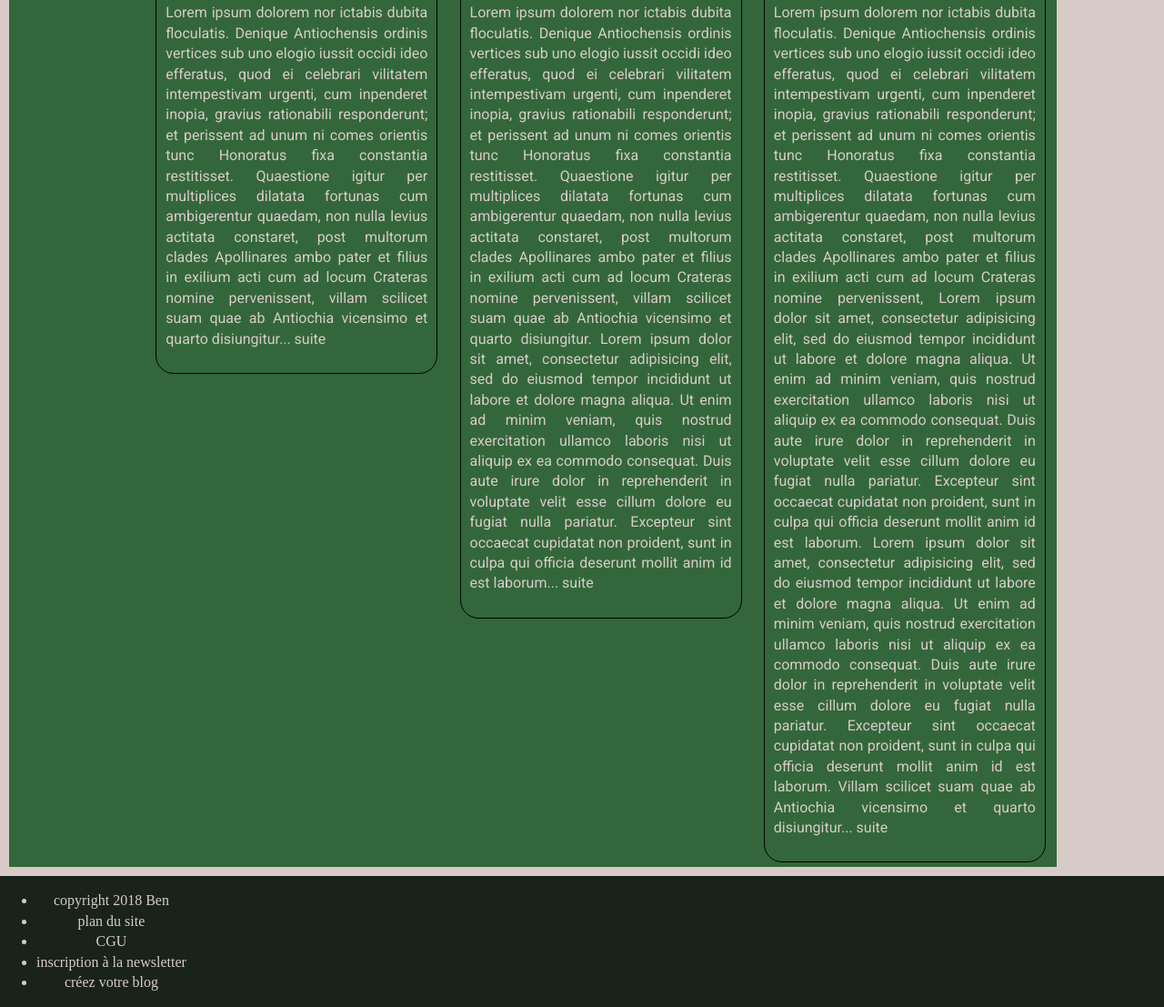
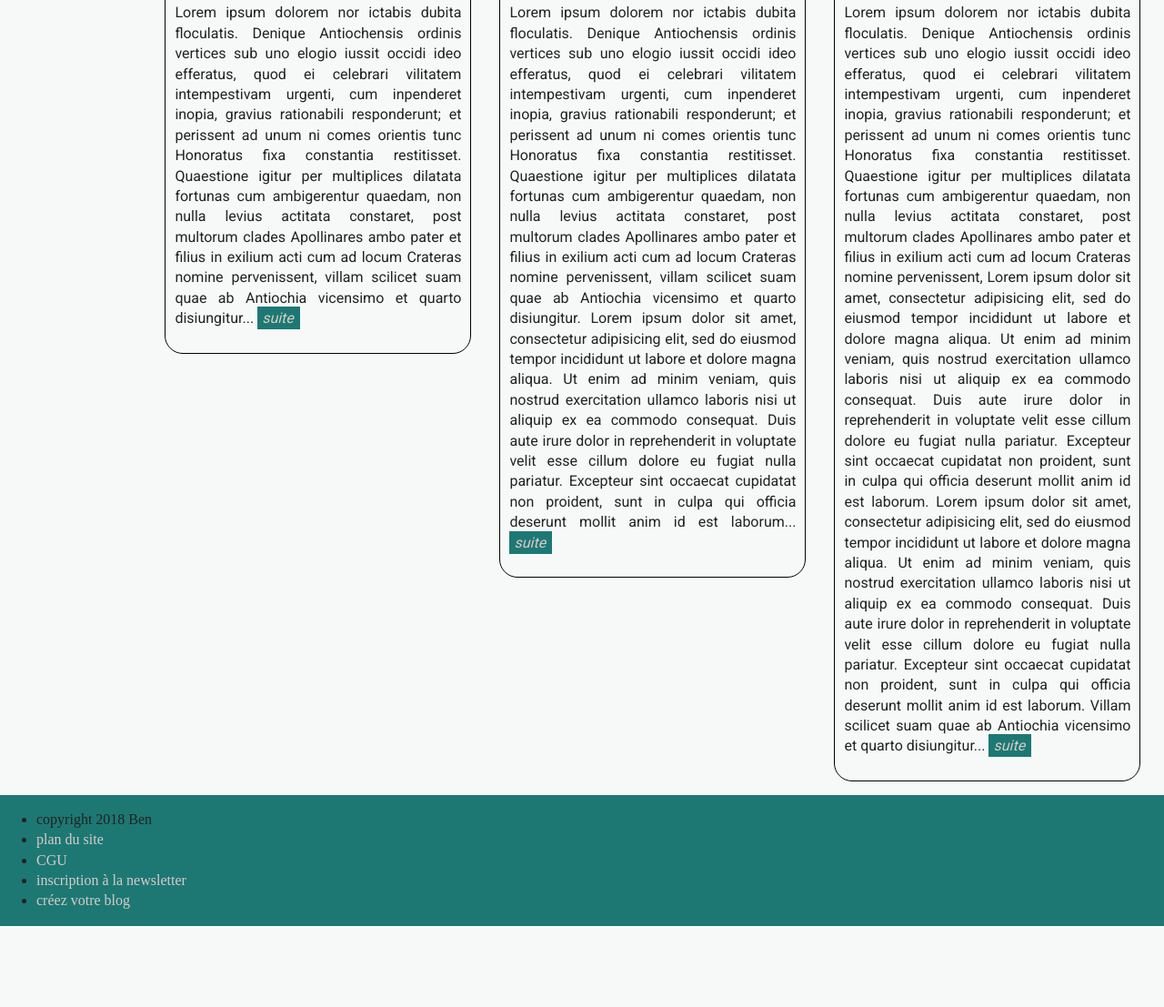
Before and after one commit to BenPetite/blog_heron, a plain HTML site: page index.html in a window 1280 px wide. Shown: the part 610-1717 px from the top of the page at 91% size. After the commit the page ends 1628 px from the top, so only its background shows below. Drawn offline with nearby package versions, Linux system fonts and the light colour scheme.

Commit message:
corrections générales

```diff
--- a/css/main.css
+++ b/css/main.css
@@ -97,6 +97,7 @@ textarea {
    Author's custom styles
    ========================================================================== */
 /* couleurs dust storm #D8CBC7 - hunter green #33673B - dark jungle green #19231A*/
+/* 1D7874 myrtle green - #627264 granite grey - #A1CDA8 cambridge blue */
 /* polices de caractères : font-family: 'Roboto', sans-serif; font-family: 'Oswald', sans-serif;*/
 
 /* start GLOBAL CLASSES */
@@ -118,19 +119,18 @@ textarea {
 
 /* start COMMON RULES */
  body{
-  background-color: #D8CBC7;
-  color : #D8CBC7;
+  background-color: #F7F9F9;
 }
 
-header, nav, main, footer{
+header, nav, footer{
   display: flex;
   align-content: space-between;
   margin: 0;
 }
 
 nav, footer{
-  text-align: center;
-  background-color: #19231A;
+  align-content: center;
+  background-color: #1D7874;
 }
 
 footer ul li a, nav ul li a, section article p a{
@@ -139,19 +139,18 @@ footer ul li a, nav ul li a, section article p a{
   color: #D8CBC7;
 }
 
-section/*1 et 2*/{
-  background-color: #33673B;
-}
+section/*1 et 2*/
 
 h1, h2, h3, h4, h5, h6{
   font-family: 'Oswald', sans-serif;
+  text-align: center;
 }
 
 /* end COMMON RULES */
 
 /* start HEADER */
 header{
-background-color: #33673B;
+background-color: #A1CDA8;
 }
 
 /* start NAV */
@@ -164,12 +163,10 @@ background-color: #33673B;
 
 /* start MAIN */
 main{
-  width: 90%;
   display: flex;
   flex-direction: column;
   justify-content: space-around;
   align-items: center;
-  background-color: #D8CBC7;
   font-family: 'Roboto', sans-serif;
   margin: 0;
   padding: 10px;
@@ -192,6 +189,15 @@ section article{
   text-align: justify;
   padding: 10px;
   margin: 5px;
+}
+
+section article p a{
+  background-color: #1D7874;
+  font-style: italic;
+  padding-left: 5px;
+  padding-right: 7px;
+  padding-bottom: 3px;
+  padding-top: 3px;
 }
 /* end MAIN SECOND SECTION */
 
```
Also changed, not shown: bio.html (+1 -1 lines).
